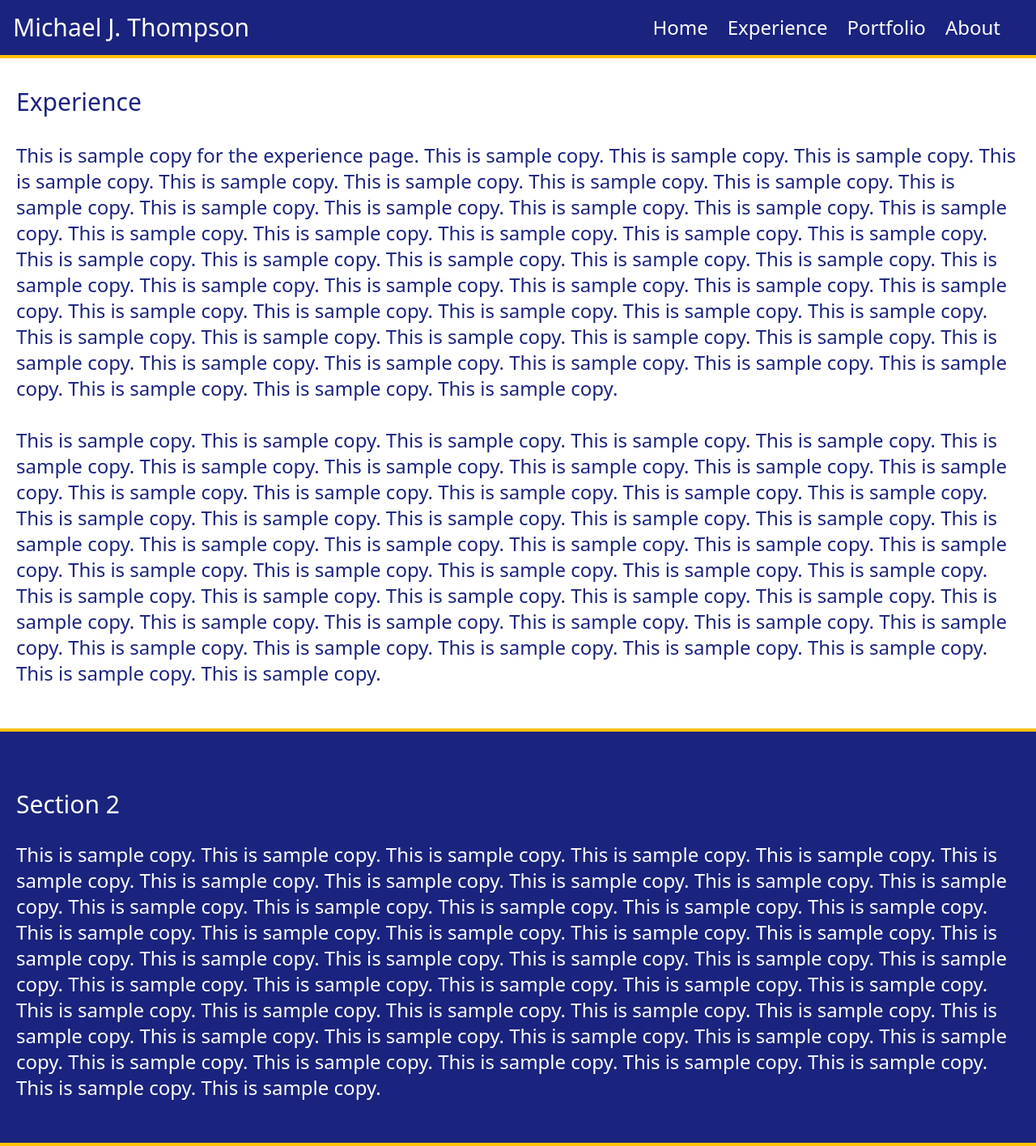
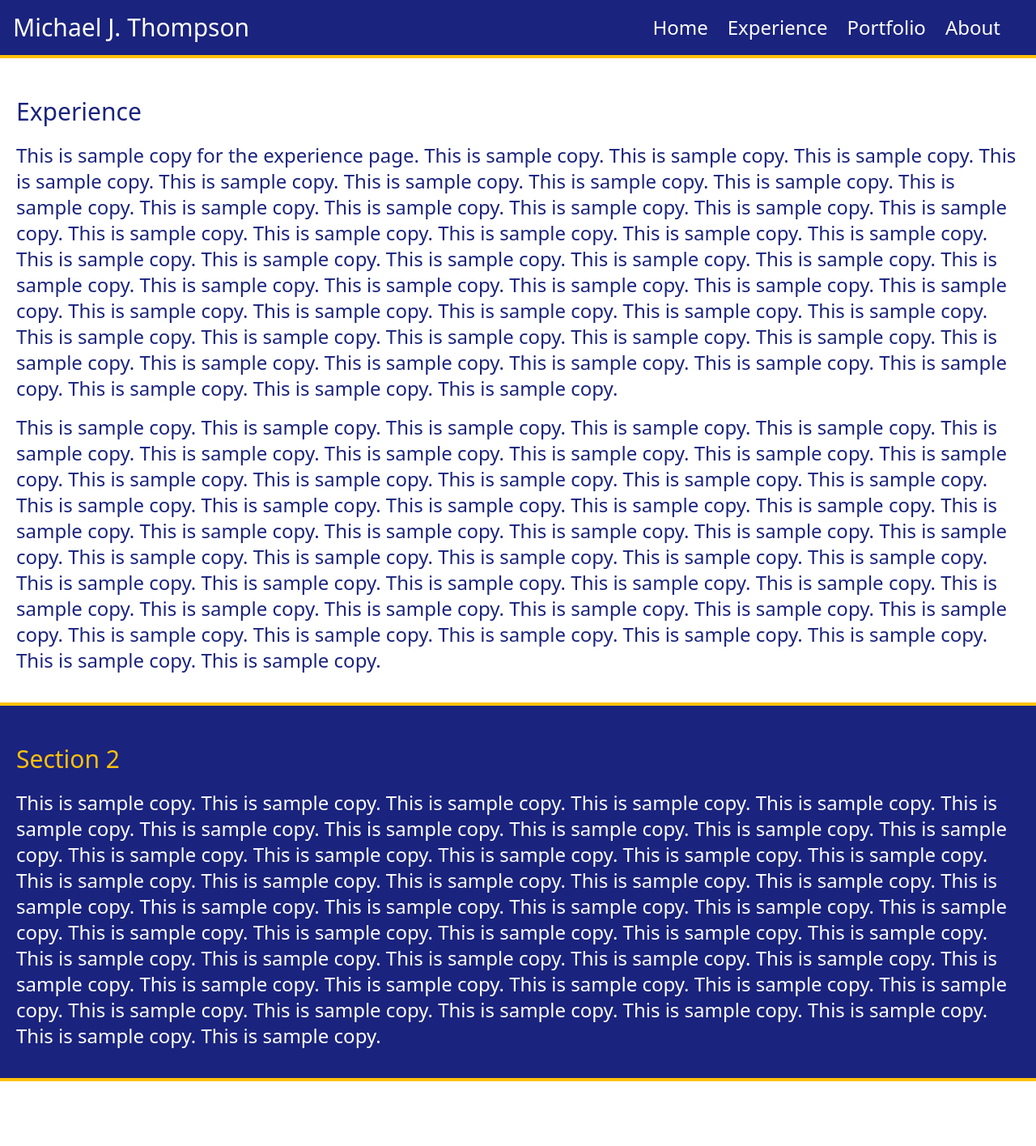
Before and after one commit to mikethompson100/mikethompson-nextjs, a Next.js app: page /experience in a window 1280 px wide. Shown: the whole page at 81% size. After the commit the page ends 1336 px from the top, so only its background shows below. Built offline with nearby package versions, Linux system fonts and the light colour scheme.

Commit message:
Finished page layouts.

```diff
--- a/app/experience/page.tsx
+++ b/app/experience/page.tsx
@@ -10,15 +10,15 @@ export default function Experience() {
     <main>
       <section className="bg-secondary color-primary p-5 md:py-9 border-b-4 border-b-[var(--color-tertiary)]">
         <div className="max-w-7xl mx-auto">
-          <h2 className="pb-4 text-2xl md:text-3xl">Experience</h2>
-          <p className="py-4 text-xl md:text-2xl">This is sample copy for the experience page. This is sample copy. This is sample copy. This is sample copy. This is sample copy. This is sample copy. This is sample copy. This is sample copy. This is sample copy. This is sample copy. This is sample copy. This is sample copy. This is sample copy. This is sample copy. This is sample copy. This is sample copy. This is sample copy. This is sample copy. This is sample copy. This is sample copy. This is sample copy. This is sample copy. This is sample copy. This is sample copy. This is sample copy. This is sample copy. This is sample copy. This is sample copy. This is sample copy. This is sample copy. This is sample copy. This is sample copy. This is sample copy. This is sample copy. This is sample copy. This is sample copy. This is sample copy. This is sample copy. This is sample copy. This is sample copy. This is sample copy. This is sample copy. This is sample copy. This is sample copy. This is sample copy. This is sample copy. This is sample copy. This is sample copy. This is sample copy. This is sample copy.</p>
-          <p className="py-4 text-xl md:text-2xl">This is sample copy. This is sample copy. This is sample copy. This is sample copy. This is sample copy. This is sample copy. This is sample copy. This is sample copy. This is sample copy. This is sample copy. This is sample copy. This is sample copy. This is sample copy. This is sample copy. This is sample copy. This is sample copy. This is sample copy. This is sample copy. This is sample copy. This is sample copy. This is sample copy. This is sample copy. This is sample copy. This is sample copy. This is sample copy. This is sample copy. This is sample copy. This is sample copy. This is sample copy. This is sample copy. This is sample copy. This is sample copy. This is sample copy. This is sample copy. This is sample copy. This is sample copy. This is sample copy. This is sample copy. This is sample copy. This is sample copy. This is sample copy. This is sample copy. This is sample copy. This is sample copy. This is sample copy. This is sample copy. This is sample copy. This is sample copy. This is sample copy. This is sample copy.</p>
+          <h2 className="pt-3 pb-5 text-2xl md:text-3xl">Experience</h2>
+          <p className="text-xl md:text-2xl">This is sample copy for the experience page. This is sample copy. This is sample copy. This is sample copy. This is sample copy. This is sample copy. This is sample copy. This is sample copy. This is sample copy. This is sample copy. This is sample copy. This is sample copy. This is sample copy. This is sample copy. This is sample copy. This is sample copy. This is sample copy. This is sample copy. This is sample copy. This is sample copy. This is sample copy. This is sample copy. This is sample copy. This is sample copy. This is sample copy. This is sample copy. This is sample copy. This is sample copy. This is sample copy. This is sample copy. This is sample copy. This is sample copy. This is sample copy. This is sample copy. This is sample copy. This is sample copy. This is sample copy. This is sample copy. This is sample copy. This is sample copy. This is sample copy. This is sample copy. This is sample copy. This is sample copy. This is sample copy. This is sample copy. This is sample copy. This is sample copy. This is sample copy. This is sample copy.</p>
+          <p className="pt-4 text-xl md:text-2xl">This is sample copy. This is sample copy. This is sample copy. This is sample copy. This is sample copy. This is sample copy. This is sample copy. This is sample copy. This is sample copy. This is sample copy. This is sample copy. This is sample copy. This is sample copy. This is sample copy. This is sample copy. This is sample copy. This is sample copy. This is sample copy. This is sample copy. This is sample copy. This is sample copy. This is sample copy. This is sample copy. This is sample copy. This is sample copy. This is sample copy. This is sample copy. This is sample copy. This is sample copy. This is sample copy. This is sample copy. This is sample copy. This is sample copy. This is sample copy. This is sample copy. This is sample copy. This is sample copy. This is sample copy. This is sample copy. This is sample copy. This is sample copy. This is sample copy. This is sample copy. This is sample copy. This is sample copy. This is sample copy. This is sample copy. This is sample copy. This is sample copy. This is sample copy.</p>
         </div>
       </section>
       <section className="bg-primary color-secondary p-5 md:py-9 md:text-2xl border-b-4 border-b-[var(--color-tertiary)]">
         <div className="max-w-7xl mx-auto">
-          <h2 className="pt-5 pb-0 md:pt-9 md:pb-3 text-2xl md:text-3xl">Section 2</h2>
-          <p className="py-4 text-xl md:text-2xl">This is sample copy. This is sample copy. This is sample copy. This is sample copy. This is sample copy. This is sample copy. This is sample copy. This is sample copy. This is sample copy. This is sample copy. This is sample copy. This is sample copy. This is sample copy. This is sample copy. This is sample copy. This is sample copy. This is sample copy. This is sample copy. This is sample copy. This is sample copy. This is sample copy. This is sample copy. This is sample copy. This is sample copy. This is sample copy. This is sample copy. This is sample copy. This is sample copy. This is sample copy. This is sample copy. This is sample copy. This is sample copy. This is sample copy. This is sample copy. This is sample copy. This is sample copy. This is sample copy. This is sample copy. This is sample copy. This is sample copy. This is sample copy. This is sample copy. This is sample copy. This is sample copy. This is sample copy. This is sample copy. This is sample copy. This is sample copy. This is sample copy. This is sample copy.</p>
+          <h2 className="pt-3 pb-5 text-2xl md:text-3xl color-tertiary">Section 2</h2>
+          <p className="text-xl md:text-2xl">This is sample copy. This is sample copy. This is sample copy. This is sample copy. This is sample copy. This is sample copy. This is sample copy. This is sample copy. This is sample copy. This is sample copy. This is sample copy. This is sample copy. This is sample copy. This is sample copy. This is sample copy. This is sample copy. This is sample copy. This is sample copy. This is sample copy. This is sample copy. This is sample copy. This is sample copy. This is sample copy. This is sample copy. This is sample copy. This is sample copy. This is sample copy. This is sample copy. This is sample copy. This is sample copy. This is sample copy. This is sample copy. This is sample copy. This is sample copy. This is sample copy. This is sample copy. This is sample copy. This is sample copy. This is sample copy. This is sample copy. This is sample copy. This is sample copy. This is sample copy. This is sample copy. This is sample copy. This is sample copy. This is sample copy. This is sample copy. This is sample copy. This is sample copy.</p>
         </div>
       </section>
     </main>
```
Also changed, not shown: app/about/page.tsx (+7 -6 lines), app/page.tsx (+5 -5 lines), app/portfolio/page.tsx (+5 -5 lines).
